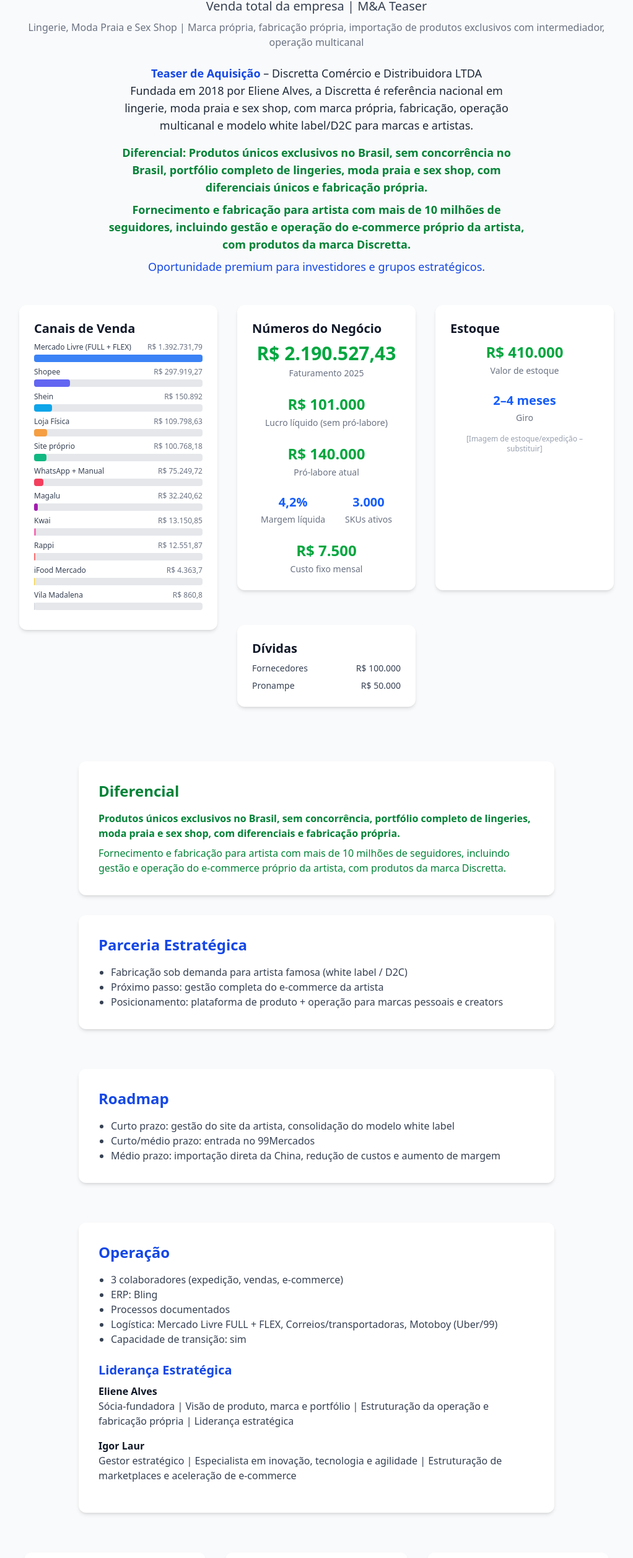
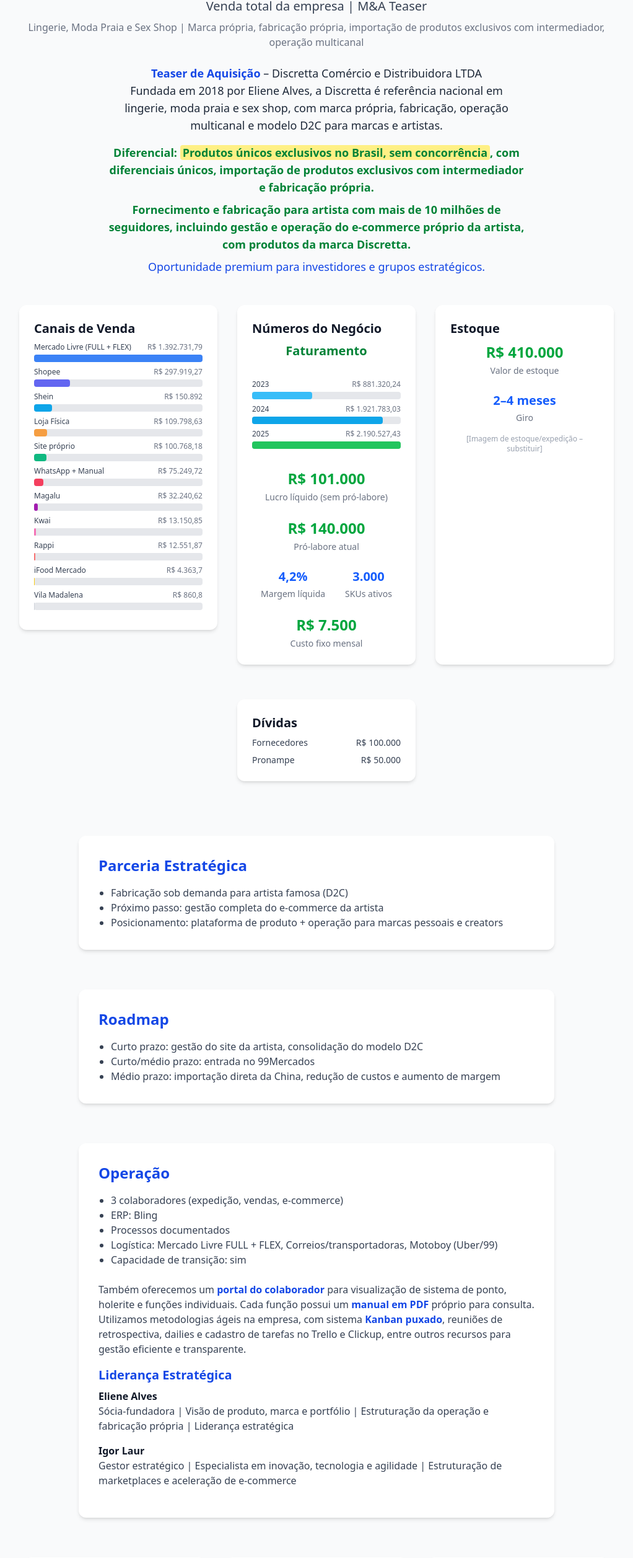
Before and after one commit to igorlaur/pitch-discretta, a Next.js app: page / in a window 1280 px wide. Shown: the part 224-2737 px from the top of the page at 62% size, without its empty margins (129-1151 px from the left). Built offline with nearby package versions, Linux system fonts and the light colour scheme.

Commit message:
Remover todas as menções a white label do site

```diff
--- a/app/page.tsx
+++ b/app/page.tsx
@@ -26,8 +26,10 @@
         <p className="text-md text-gray-500 mb-6">Lingerie, Moda Praia e Sex Shop | Marca própria, fabricação própria, importação de produtos exclusivos com intermediador, operação multicanal</p>
         <div className="max-w-2xl mx-auto text-gray-800 text-base md:text-lg mb-8">
           <span className="font-semibold text-blue-700">Teaser de Aquisição</span> – Discretta Comércio e Distribuidora LTDA<br />
-          Fundada em 2018 por Eliene Alves, a Discretta é referência nacional em lingerie, moda praia e sex shop, com marca própria, fabricação, operação multicanal e modelo white label/D2C para marcas e artistas.<br />
-          <span className="block mt-4 text-green-700 font-semibold">Diferencial: Produtos únicos exclusivos no Brasil, sem concorrência no Brasil, portfólio completo de lingeries, moda praia e sex shop, com diferenciais únicos e fabricação própria.</span>
+          Fundada em 2018 por Eliene Alves, a Discretta é referência nacional em lingerie, moda praia e sex shop, com marca própria, fabricação, operação multicanal e modelo D2C para marcas e artistas.<br />
+          <span className="block mt-4 text-green-700 font-semibold">
+            Diferencial: <span className="bg-yellow-200 px-1 rounded font-bold">Produtos únicos exclusivos no Brasil, sem concorrência</span>, com diferenciais únicos, importação de produtos exclusivos com intermediador e fabricação própria.
+          </span>
           <span className="block mt-2 text-green-700 font-semibold"> Fornecimento e fabricação para artista com mais de 10 milhões de seguidores, incluindo gestão e operação do e-commerce próprio da artista, com produtos da marca Discretta.</span>
           <span className="block mt-2 text-blue-700 font-medium">Oportunidade premium para investidores e grupos estratégicos.</span>
         </div>
@@ -43,10 +45,14 @@
           <div className="w-full lg:w-2/3 grid grid-cols-1 md:grid-cols-2 gap-8">
             <Card title="Números do Negócio">
               <div className="flex flex-col gap-6">
-                <div className="flex flex-col items-center">
-                  <span className="text-3xl font-bold text-green-600 mb-1">R$ 2.190.527,43</span>
-                  <span className="text-sm text-gray-500">Faturamento 2025</span>
-                </div>
+                <h3 className="text-xl font-bold text-green-700 text-center mb-2">Faturamento</h3>
+                <SimpleBarChart
+                  data={[
+                    { label: "2023", value: 881320.24, color: "#38bdf8" },
+                    { label: "2024", value: 1921783.03, color: "#0ea5e9" },
+                    { label: "2025", value: 2190527.43, color: "#22c55e" },
+                  ]}
+                />
                 <div className="flex flex-col items-center">
                   <span className="text-2xl font-bold text-green-600 mb-1">R$ 101.000</span>
                   <span className="text-sm text-gray-500">Lucro líquido (sem pró-labore)</span>
@@ -96,14 +102,9 @@
 
       <section id="parceria" className="mb-16">
         <div className="max-w-3xl mx-auto bg-white rounded-xl shadow-md p-8 mb-8">
-          <h2 className="text-2xl font-bold text-green-700 mb-4">Diferencial</h2>
-          <div className="text-green-700 text-base font-semibold mb-2">Produtos únicos exclusivos no Brasil, sem concorrência, portfólio completo de lingeries, moda praia e sex shop, com diferenciais e fabricação própria.</div>
-          <div className="text-green-700 text-base">Fornecimento e fabricação para artista com mais de 10 milhões de seguidores, incluindo gestão e operação do e-commerce próprio da artista, com produtos da marca Discretta.</div>
-        </div>
-        <div className="max-w-3xl mx-auto bg-white rounded-xl shadow-md p-8 mb-8">
           <h2 className="text-2xl font-bold text-blue-700 mb-4">Parceria Estratégica</h2>
           <ul className="list-disc pl-5 text-gray-700 text-base">
-            <li>Fabricação sob demanda para artista famosa (white label / D2C)</li>
+            <li>Fabricação sob demanda para artista famosa (D2C)</li>
             <li>Próximo passo: gestão completa do e-commerce da artista</li>
             <li>Posicionamento: plataforma de produto + operação para marcas pessoais e creators</li>
           </ul>
@@ -114,7 +115,7 @@
         <div className="max-w-3xl mx-auto bg-white rounded-xl shadow-md p-8 mb-8">
           <h2 className="text-2xl font-bold text-blue-700 mb-4">Roadmap</h2>
           <ul className="list-disc pl-5 text-gray-700 text-base">
-            <li>Curto prazo: gestão do site da artista, consolidação do modelo white label</li>
+            <li>Curto prazo: gestão do site da artista, consolidação do modelo D2C</li>
             <li>Curto/médio prazo: entrada no 99Mercados</li>
             <li>Médio prazo: importação direta da China, redução de custos e aumento de margem</li>
           </ul>
@@ -131,6 +132,9 @@
             <li>Logística: Mercado Livre FULL + FLEX, Correios/transportadoras, Motoboy (Uber/99)</li>
             <li>Capacidade de transição: sim</li>
           </ul>
+          <div className="text-base text-gray-700 mb-4">
+            Também oferecemos um <span className="font-semibold text-blue-700">portal do colaborador</span> para visualização de sistema de ponto, holerite e funções individuais. Cada função possui um <span className="font-semibold text-blue-700">manual em PDF</span> próprio para consulta. Utilizamos metodologias ágeis na empresa, com sistema <span className="font-semibold text-blue-700">Kanban puxado</span>, reuniões de retrospectiva, dailies e cadastro de tarefas no Trello e Clickup, entre outros recursos para gestão eficiente e transparente.
+          </div>
           <h2 className="text-xl font-bold text-blue-700 mb-2">Liderança Estratégica</h2>
           <div className="space-y-4">
             <div>
@@ -152,7 +156,7 @@
         <div className="max-w-5xl mx-auto grid grid-cols-1 sm:grid-cols-2 lg:grid-cols-3 gap-8 px-2">
           {/* Mercado Livre */}
           <div className="bg-white rounded-xl shadow-md p-6 flex flex-col items-center w-full min-w-[220px] max-w-md mx-auto text-center">
-            <a href="https://www.mercadolivre.com.br/profile/DISCRETTA" target="_blank" rel="noopener" className="bg-yellow-400 text-gray-900 px-6 py-2 rounded-lg font-bold shadow hover:bg-yellow-500 transition text-lg flex items-center gap-2">
+            <a href="https://www.mercadolivre.com.br/loja/discretta?item_id=MLB3712169960&category_id=MLB270337&official_store_id=274910&client=recoview-selleritems&recos_listing=true#origin=vip&component=sellerData&typeSeller=official_store" target="_blank" rel="noopener" className="bg-yellow-400 text-gray-900 px-6 py-2 rounded-lg font-bold shadow hover:bg-yellow-500 transition text-lg flex items-center gap-2">
               <svg width="24" height="24" viewBox="0 0 24 24" fill="none" xmlns="http://www.w3.org/2000/svg"><ellipse cx="12" cy="12" rx="12" ry="12" fill="#FFE600"/><path d="M7.5 12.5C8.5 13.5 10.5 15 12 15C13.5 15 15.5 13.5 16.5 12.5" stroke="#222" strokeWidth="1.5" strokeLinecap="round"/><path d="M7.5 12.5C8.5 11.5 10.5 10 12 10C13.5 10 15.5 11.5 16.5 12.5" stroke="#222" strokeWidth="1.5" strokeLinecap="round"/></svg>
               Mercado Livre
             </a>
@@ -168,13 +172,13 @@
               Shopee
             </a>
             <div className="mt-4 text-center text-gray-700 text-base">
-              Loja com forte presença, reputação alta, produtos exclusivos e atendimento ágil.
+              Loja com forte presença, gerente de contas pessoal até 2027, reputação alta, produtos exclusivos, atendimento ágil.
             </div>
           </div>
 
           {/* Shein */}
           <div className="bg-white rounded-xl shadow-md p-6 flex flex-col items-center w-full min-w-[220px] max-w-md mx-auto text-center">
-            <a href="https://shein.com.br/shop/discretta" target="_blank" rel="noopener" className="bg-pink-500 text-white px-6 py-2 rounded-lg font-bold shadow hover:bg-pink-600 transition text-lg flex items-center gap-2">
+            <a href="https://br.shein.com/store/home?ici=PageGoodsDetail&main_cate_id=4297&main_goods_id=30724556&page_from=PageGoodsDetail&rule_poskey=DetailShopItemList&src_identifier=on%3Dstore%60cn%3DDiscretta%60hz%3D0%60ps%3D1_1%60jc%3DthirdPartyStoreHome_5439998882&src_module=DetailBrand&src_tab_page_id=page_goods_detail1770925515994&store_code=5439998882&tab=items" target="_blank" rel="noopener" className="bg-black text-white px-6 py-2 rounded-lg font-bold shadow hover:bg-gray-900 transition text-lg flex items-center gap-2">
               <svg width="24" height="24" viewBox="0 0 24 24" fill="none" xmlns="http://www.w3.org/2000/svg"><rect width="24" height="24" rx="12" fill="#EC4899"/><text x="12" y="16" textAnchor="middle" fontSize="12" fill="#fff">SH</text></svg>
               Shein
             </a>
@@ -196,10 +200,16 @@
 
           {/* Instagram */}
           <div className="bg-white rounded-xl shadow-md p-6 flex flex-col items-center w-full min-w-[220px] max-w-md mx-auto text-center">
-            <a href="https://instagram.com/discretta" target="_blank" rel="noopener" className="bg-gradient-to-r from-pink-500 via-purple-500 to-yellow-500 text-white px-6 py-2 rounded-lg font-bold shadow hover:opacity-90 transition text-lg flex items-center gap-2">
-              <svg width="24" height="24" viewBox="0 0 24 24" fill="none" xmlns="http://www.w3.org/2000/svg"><rect width="24" height="24" rx="12" fill="url(#ig-gradient)"/><defs><linearGradient id="ig-gradient" x1="0" y1="0" x2="24" y2="24" gradientUnits="userSpaceOnUse"><stop stopColor="#EC4899"/><stop offset="0.5" stopColor="#A21CAF"/><stop offset="1" stopColor="#FACC15"/></linearGradient></defs><text x="12" y="16" textAnchor="middle" fontSize="12" fill="#fff">IG</text></svg>
-              Instagram
-            </a>
+            <div className="flex flex-col items-center w-full">
+              <a href="https://instagram.com/discretta.lingerie" target="_blank" rel="noopener" className="bg-gradient-to-r from-pink-500 via-purple-500 to-yellow-500 text-white px-6 py-2 rounded-lg font-bold shadow hover:opacity-90 transition text-lg flex items-center gap-2 mb-2">
+                <svg width="24" height="24" viewBox="0 0 24 24" fill="none" xmlns="http://www.w3.org/2000/svg"><rect width="24" height="24" rx="12" fill="url(#ig-gradient)"/><defs><linearGradient id="ig-gradient" x1="0" y1="0" x2="24" y2="24" gradientUnits="userSpaceOnUse"><stop stopColor="#EC4899"/><stop offset="0.5" stopColor="#A21CAF"/><stop offset="1" stopColor="#FACC15"/></linearGradient></defs><text x="12" y="16" textAnchor="middle" fontSize="12" fill="#fff">IG</text></svg>
+                @discretta.lingerie
+              </a>
+              <a href="https://instagram.com/discretta.sexshop" target="_blank" rel="noopener" className="bg-gradient-to-r from-pink-500 via-purple-500 to-yellow-500 text-white px-6 py-2 rounded-lg font-bold shadow hover:opacity-90 transition text-lg flex items-center gap-2">
+                <svg width="24" height="24" viewBox="0 0 24 24" fill="none" xmlns="http://www.w3.org/2000/svg"><rect width="24" height="24" rx="12" fill="url(#ig-gradient)"/><defs><linearGradient id="ig-gradient" x1="0" y1="0" x2="24" y2="24" gradientUnits="userSpaceOnUse"><stop stopColor="#EC4899"/><stop offset="0.5" stopColor="#A21CAF"/><stop offset="1" stopColor="#FACC15"/></linearGradient></defs><text x="12" y="16" textAnchor="middle" fontSize="12" fill="#fff">IG</text></svg>
+                @discretta.sexshop
+              </a>
+            </div>
             <div className="mt-4 text-center text-gray-700 text-base">
               Canal de branding, engajamento e divulgação de produtos exclusivos.
             </div>
@@ -207,12 +217,12 @@
 
           {/* Google Maps (Loja Física) */}
           <div className="bg-white rounded-xl shadow-md p-6 flex flex-col items-center w-full min-w-[220px] max-w-full text-center">
-            <a href="https://goo.gl/maps/2QwQwQwQwQwQwQwQ6" target="_blank" rel="noopener" className="bg-gray-700 text-white px-6 py-2 rounded-lg font-bold shadow hover:bg-gray-900 transition text-lg flex items-center gap-2">
+            <a href="https://share.google/llTGTLxrvvjP2z44a" target="_blank" rel="noopener" className="bg-gray-700 text-white px-6 py-2 rounded-lg font-bold shadow hover:bg-gray-900 transition text-lg flex items-center gap-2">
               <svg width="24" height="24" viewBox="0 0 24 24" fill="none" xmlns="http://www.w3.org/2000/svg"><rect width="24" height="24" rx="12" fill="#374151"/><text x="12" y="16" textAnchor="middle" fontSize="12" fill="#fff">MAPS</text></svg>
               Loja Física
             </a>
             <div className="mt-4 text-center text-gray-700 text-base">
-              Endereço: Rua Exemplo, 123, São Paulo/SP<br/>Ponto estratégico, atendimento presencial, estoque e operação.
+              Endereço: Av. Corifeu de Azevedo Marques, 929 - Butantã<br/>Ponto estratégico, atendimento presencial, estoque e operação.
             </div>
           </div>
         </div>
```
